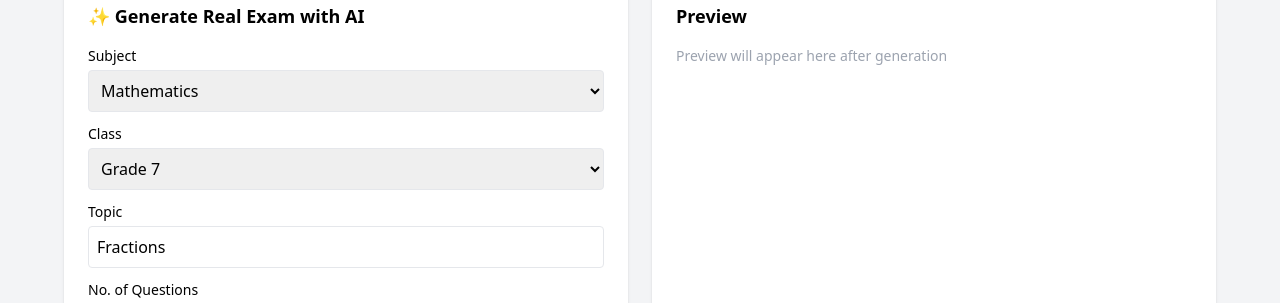
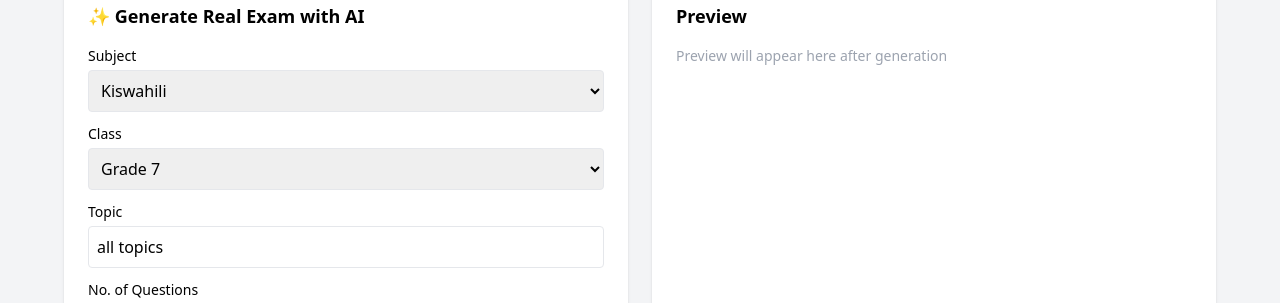
Before and after one commit to muhsinswaleh69-max/mtihanigen-ai, a Next.js app: page / in a window 1280 px wide. Shown: the part 130-433 px from the top of the page. Built offline with nearby package versions, Linux system fonts and the light colour scheme.

Commit message:
Update page.tsx

```diff
--- a/app/page.tsx
+++ b/app/page.tsx
@@ -2,9 +2,9 @@
 import { useState } from "react";
 
 export default function Home() {
-  const [subject, setSubject] = useState("Mathematics");
+  const [subject, setSubject] = useState("Kiswahili");
   const [grade, setGrade] = useState("Grade 7");
-  const [topic, setTopic] = useState("Fractions");
+  const [topic, setTopic] = useState("all topics");
   const [numQ, setNumQ] = useState("10");
   const [exam, setExam] = useState("");
   const [loading, setLoading] = useState(false);
@@ -47,22 +47,33 @@ export default function Home() {
 
             <label className="block text-sm font-medium mb-1">Subject</label>
             <select value={subject} onChange={(e)=>setSubject(e.target.value)} className="w-full border p-2 rounded mb-3">
-              <option>Mathematics</option><option>English</option><option>Kiswahili</option><option>Science</option><option>Social Studies</option><option>CRE</option><option>Agriculture</option>
+              <option>Mathematics</option><option>English</option><option>Kiswahili</option><option>Science</option><option>Social Studies</option><option>CRE</option><option>Agriculture</option><option>Business Studies</option>
             </select>
 
             <label className="block text-sm font-medium mb-1">Class</label>
             <select value={grade} onChange={(e)=>setGrade(e.target.value)} className="w-full border p-2 rounded mb-3">
-              <option>Grade 4</option><option>Grade 5</option><option>Grade 6</option><option>Grade 7</option><option>Grade 8</option><option>Grade 9</option><option>Form 1</option><option>Form 2</option><option>Form 3</option><option>Form 4</option>
+              <option>Grade 1</option>
+              <option>Grade 2</option>
+              <option>Grade 3</option>
+              <option>Grade 4</option>
+              <option>Grade 5</option>
+              <option>Grade 6</option>
+              <option>Grade 7</option>
+              <option>Grade 8</option>
+              <option>Grade 9</option>
+              <option>Grade 10</option>
+              <option>Grade 11</option>
+              <option>Grade 12</option>
             </select>
 
             <label className="block text-sm font-medium mb-1">Topic</label>
-            <input value={topic} onChange={(e)=>setTopic(e.target.value)} className="w-full border p-2 rounded mb-3" placeholder="e.g. Fractions" />
+            <input value={topic} onChange={(e)=>setTopic(e.target.value)} className="w-full border p-2 rounded mb-3" placeholder="e.g. all topics" />
 
             <label className="block text-sm font-medium mb-1">No. of Questions</label>
             <input value={numQ} onChange={(e)=>setNumQ(e.target.value)} className="w-full border p-2 rounded mb-4" type="number" />
 
             <button onClick={generateExam} disabled={loading} className="w-full bg-blue-900 text-white py-3 rounded-lg font-bold hover:bg-blue-800 disabled:bg-gray-400">
-              {loading? "Generating... Please wait 10s" : "✨ Generate Real Exam with AI"}
+              {loading? "Generating... Please wait" : "✨ Generate Real Exam with AI"}
             </button>
           </div>
 
@@ -72,7 +83,7 @@ export default function Home() {
             {!exam && <p className="text-gray-400 text-sm">Preview will appear here after generation</p>}
             {exam && (
               <>
-                <div className="border p-4 rounded bg-white text-sm leading-6 text-gray-800 max-h-[600px] overflow-y-auto"
+                <div className="border p-4 rounded bg-white text-sm leading-6 text-gray-800 max-h-[650px] overflow-y-auto"
                      dangerouslySetInnerHTML={{ __html: formatExam(exam) }}
                 />
                 <button className="w-full mt-4 bg-green-600 text-white py-3 rounded-lg font-bold">
```
